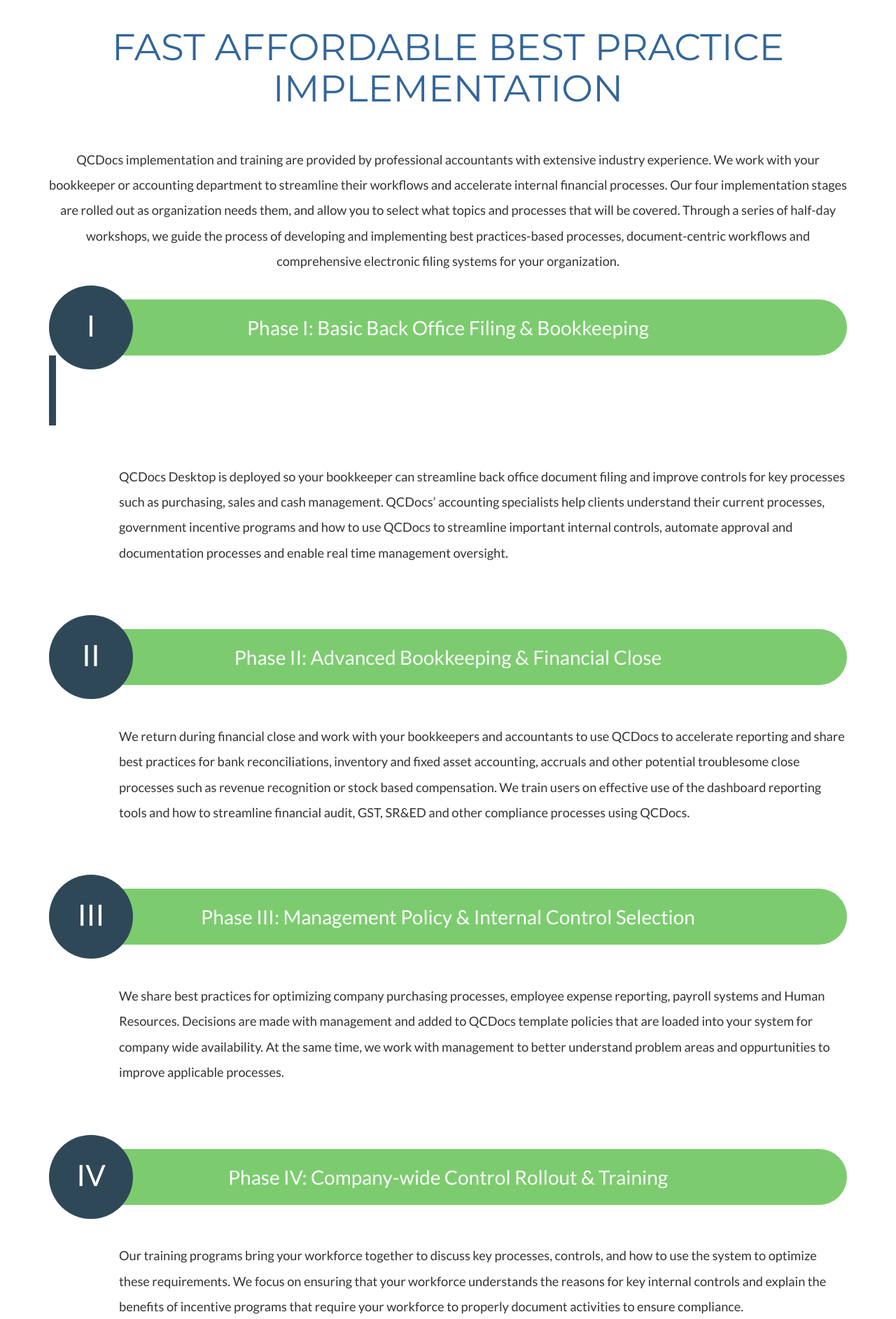
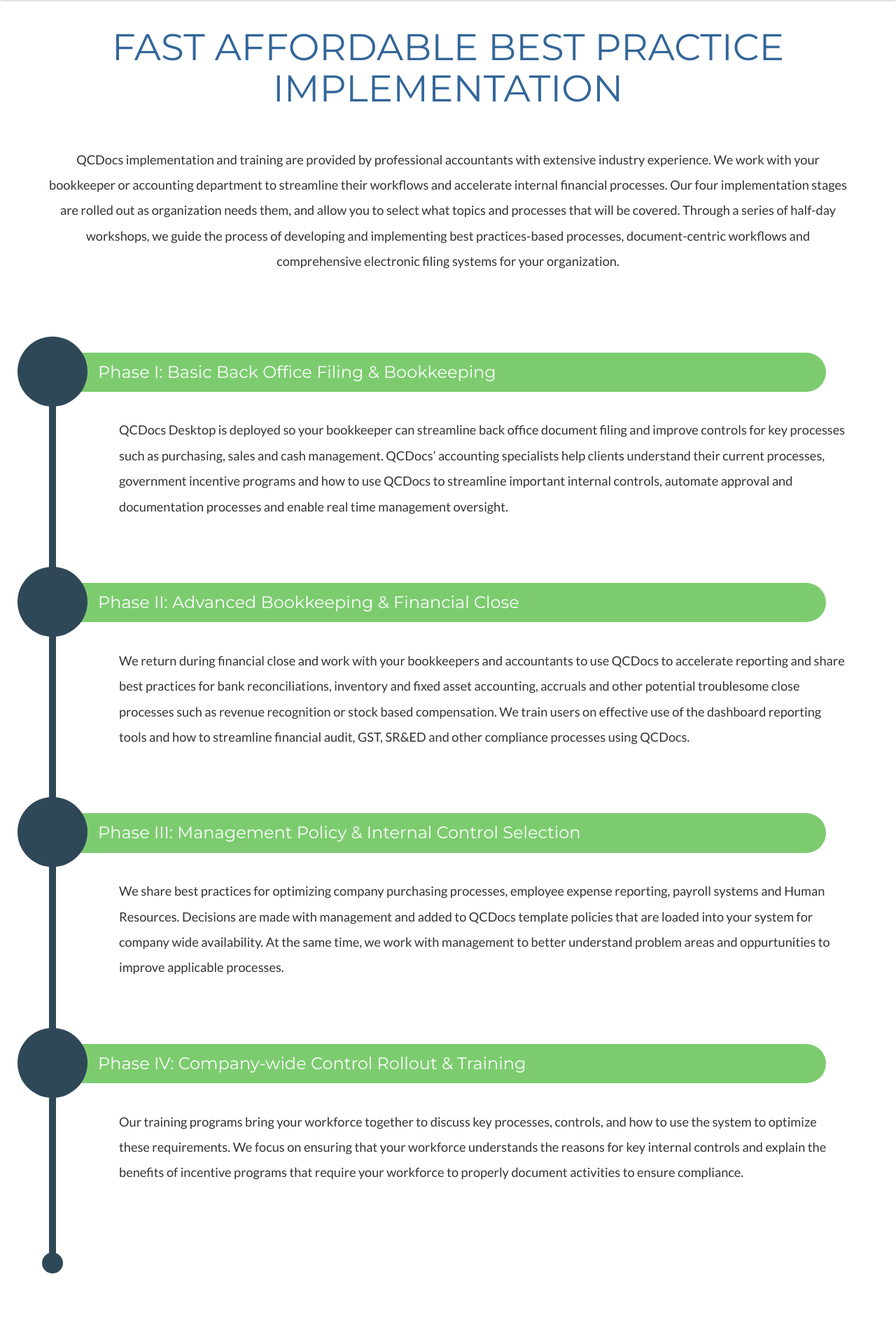
Before and after one commit to diachion/qcdocs, a PHP site: page /implementation.php in a window 1280 px wide. Shown: the part 52-1937 px from the top of the page at 70% size. Run offline with PHP 8.4, Linux system fonts and the light colour scheme.

Commit message:
Added timeline design to implementation page

```diff
--- a/css/global.css
+++ b/css/global.css
@@ -255,6 +255,7 @@ section {
   position: fixed;
   border: 0;
   background-color: #2F4858;
+  box-shadow: 0 1px 5px #888888;
   top: 0; }
   .navbar-default .navbar-brand img {
     width: 100%;
@@ -404,38 +405,49 @@ header {
 .col-md-6 {
   padding: 0 3em; }
 
-.vertical-line {
-  background: #2F4858;
-  width: 10px;
-  height: 100px; }
-
-.flexy {
-  display: flex;
-  align-items: center;
-  position: relative; }
-
-.timeline-circle {
-  background: #2F4858;
-  color: #fff;
-  font-size: 3em;
-  border-radius: 50%;
-  width: 120px;
-  height: 120px;
-  position: absolute;
-  top: -20px;
-  padding: 27px 0; }
-
 .timeline {
-  color: #fff;
-  font-size: 2em;
-  background: #7CCC6F;
-  width: 100%;
-  padding: 20px 0;
-  border-radius: 50px; }
-
-.timeline-p {
-  padding-left: 100px;
-  margin-bottom: 5em; }
+  position: relative;
+  list-style-type: none;
+  margin-top: 8em; }
+  .timeline::before {
+    position: absolute;
+    content: "";
+    width: 10px;
+    height: 100%;
+    left: 0;
+    background: #2F4858; }
+  .timeline .timeline-title {
+    position: relative;
+    background: #7CCC6F;
+    color: #fff;
+    padding: 15px 0;
+    border-radius: 40px;
+    left: -30px;
+    text-align: left;
+    padding-left: 60px; }
+    .timeline .timeline-title::before {
+      position: absolute;
+      content: "";
+      display: block;
+      width: 100px;
+      height: 100px;
+      background: #2F4858;
+      border-radius: 50%;
+      left: -55px;
+      top: -23px; }
+  .timeline .timeline-desc {
+    font-size: 1em;
+    margin-top: 2em;
+    margin-bottom: 5em;
+    text-align: left;
+    padding-left: 60px; }
+  .timeline .timeline-last .timeline-title {
+    background: none; }
+    .timeline .timeline-last .timeline-title::before {
+      width: 30px;
+      height: 30px;
+      left: -20px;
+      top: 5px; }
 
 /*------------------------------------*\
     SIDEBAR
@@ -447,6 +459,9 @@ footer {
   background: #2F4858;
   color: #fff;
   width: 100%;
-  padding: 2em 0; }
+  padding: 2em 0;
+  border-top: 3px solid #7CCC6F; }
+  footer span {
+    font-size: 1em; }
 
 /*# sourceMappingURL=global.css.map */
--- a/implementation.php
+++ b/implementation.php
@@ -13,7 +13,49 @@ include ("header.php");
         BODY CONTENT
 =============================================== -->
 <section class="container text-center">
+
   <h1>Fast Affordable Best Practice Implementation</h1>
+    <p>QCDocs implementation and training are provided by professional accountants with extensive industry experience. We work with your bookkeeper or accounting department to streamline their workflows and accelerate internal financial processes. Our four implementation stages are rolled out as organization needs them, and allow you to select what topics and processes that will be covered. Through a series of half-day workshops, we guide the process of developing and implementing best practices-based processes, document-centric workflows and comprehensive electronic filing systems for your organization.</p>
+
+  <ul class="timeline">
+    <li>
+      <div class="timeline-box">
+        <h3 class="timeline-title"><!-- <div class="timeline-num">I</div> --> Phase I: Basic Back Office Filing & Bookkeeping</h3>
+        <p class="timeline-desc">QCDocs Desktop is deployed so your bookkeeper can streamline back office document filing and improve controls for key processes such as purchasing, sales and cash management. QCDocs’ accounting specialists help clients understand their current processes, government incentive programs and how to use QCDocs to streamline important internal controls, automate approval and documentation processes and enable real time management oversight.</p>
+      </div>
+    </li>
+
+    <li>
+      <div class="timeline-box">
+        <h3 class="timeline-title"><!-- <div class="timeline-num">II</div> --> Phase II: Advanced Bookkeeping & Financial Close</h3>
+        <p class="timeline-desc">We return during financial close and work with your bookkeepers and accountants to use QCDocs to accelerate reporting and share best practices for bank reconciliations, inventory and fixed asset accounting, accruals and other potential troublesome close processes such as revenue recognition or stock based compensation. We train users on effective use of the dashboard reporting tools and how to streamline financial audit, GST, SR&ED and other compliance processes using QCDocs.</p>
+      </div>
+    </li>
+
+    <li>
+      <div class="timeline-box">
+        <h3 class="timeline-title"><!-- <div class="timeline-num2">III</div> --> Phase III: Management Policy & Internal Control Selection</h3>
+        <p class="timeline-desc">We share best practices for optimizing company purchasing processes, employee expense reporting, payroll systems and Human Resources. Decisions are made with management and added to QCDocs template policies that are loaded into your system for company wide availability. At the same time, we work with management to better understand problem areas and oppurtunities to improve applicable processes.</p>
+      </div>
+    </li>
+
+    <li>
+      <div class="timeline-box">
+        <h3 class="timeline-title"><!-- <div class="timeline-num2">IV</div> --> Phase IV: Company-wide Control Rollout & Training</h3>
+        <p class="timeline-desc">Our training programs bring your workforce together to discuss key processes, controls, and how to use the system to optimize these requirements. We focus on ensuring that your workforce understands the reasons for key internal controls and explain the benefits of incentive programs that require your workforce to properly document activities to ensure compliance.</p>
+      </div>
+    </li>
+
+    <li class="timeline-last">
+      <div class="timeline-box">
+        <h3 class="timeline-title"></h3>
+      </div>
+    </li>
+
+  </ul>
+
+
+<!--   <h1>Fast Affordable Best Practice Implementation</h1>
   <p>QCDocs implementation and training are provided by professional accountants with extensive industry experience. We work with your bookkeeper or accounting department to streamline their workflows and accelerate internal financial processes. Our four implementation stages are rolled out as organization needs them, and allow you to select what topics and processes that will be covered. Through a series of half-day workshops, we guide the process of developing and implementing best practices-based processes, document-centric workflows and comprehensive electronic filing systems for your organization.</p>
 
   <div class="flexy">
@@ -38,7 +80,7 @@ include ("header.php");
     <div class="timeline-circle">IV</div>
     <div class="timeline">Phase IV: Company-wide Control Rollout & Training</div>
   </div>
-    <p class="text-left timeline-p">Our training programs bring your workforce together to discuss key processes, controls, and how to use the system to optimize these requirements. We focus on ensuring that your workforce understands the reasons for key internal controls and explain the benefits of incentive programs that require your workforce to properly document activities to ensure compliance.</p>
+    <p class="text-left timeline-p">Our training programs bring your workforce together to discuss key processes, controls, and how to use the system to optimize these requirements. We focus on ensuring that your workforce understands the reasons for key internal controls and explain the benefits of incentive programs that require your workforce to properly document activities to ensure compliance.</p> -->
 </section>
 
 
--- a/sass/structure/_content.scss
+++ b/sass/structure/_content.scss
@@ -45,40 +45,107 @@
   padding: 0 3em;
 }
 
-.vertical-line {
-  background: $darkblue;
-  width: 10px;
-  height: 100px;
-}
+// -------- Timeline --------
 
-.flexy {
-  display: flex;
-  align-items: center;
-  position: relative;
-}
+// .vertical-line {
+//   background: $darkblue;
+//   width: 10px;
+//   height: 100px;
+// }
 
-.timeline-circle {
-  background: $darkblue;
-  color: #fff;
-  font-size: 3em;
-  border-radius: 50%;
-  width: 120px;
-  height: 120px;
-  position: absolute;
-  top: -20px;
-  padding: 27px 0;
-}
+// .flexy {
+//   display: flex;
+//   align-items: center;
+//   position: relative;
+// }
+
+// .timeline-circle {
+//   background: $darkblue;
+//   color: #fff;
+//   font-size: 3em;
+//   border-radius: 50%;
+//   width: 120px;
+//   height: 120px;
+//   position: absolute;
+//   top: -20px;
+//   padding: 27px 0;
+// }
+
+// .timeline {
+//   color: #fff;
+//   font-size: 2em;
+//   background: $darkgreen;
+//   width: 100%;
+//   padding: 20px 0;
+//   border-radius: 50px;
+// }
+
+// .timeline-p {
+//   padding-left: 100px;
+//   margin-bottom: 5em;
+// }
 
 .timeline {
-  color: #fff;
-  font-size: 2em;
-  background: $darkgreen;
-  width: 100%;
-  padding: 20px 0;
-  border-radius: 50px;
+  position: relative;
+  list-style-type: none;
+  margin-top: 8em;
+  &::before {
+    position: absolute;
+    content: "";
+    width: 10px;
+    height: 100%;
+    left: 0;
+    background: $darkblue;
+  }
+  .timeline-title {
+    position: relative;
+    background: $darkgreen;
+    color: #fff;
+    padding: 15px 0;
+    border-radius: 40px;
+    left: -30px;
+    text-align: left;
+    padding-left: 60px;
+    &::before {
+      position: absolute;
+      content: "";
+      display: block;
+      width: 100px;
+      height: 100px;
+      background: $darkblue;
+      border-radius: 50%;
+      left: -55px;
+      top: -23px;
+    }
+    // .timeline-num {
+    //   display: inline-block;
+    //   position: relative;
+    //   font-size: 24px;
+    //   left: -70px;
+    // }
+    // .timeline-num2 {
+    //   display: inline-block;
+    //   position: relative;
+    //   font-size: 24px;
+    //   left: -90px;
+    // }
+  }
+  .timeline-desc {
+    font-size: 1em;
+    margin-top: 2em;
+    margin-bottom: 5em;
+    text-align: left;
+    padding-left: 60px;
+  }
+  .timeline-last {
+    .timeline-title {
+      background: none;
+      &::before {
+        width: 30px;
+        height: 30px;
+        left: -20px;
+        top: 5px;
+      }
+    }
+  }
 }
-
-.timeline-p {
-  padding-left: 100px;
-  margin-bottom: 5em;
-}
--- a/sass/structure/_footer.scss
+++ b/sass/structure/_footer.scss
@@ -2,8 +2,12 @@
     FOOTER
 \*------------------------------------*/
 footer {
-  background: #2F4858;
+  background: $darkblue;
   color: #fff;
   width: 100%;
   padding: 2em 0;
+  border-top: 3px solid $darkgreen;
+  span {
+    font-size: 1em;
+  }
 }
--- a/sass/structure/_navigation.scss
+++ b/sass/structure/_navigation.scss
@@ -12,6 +12,7 @@
   position: fixed;
   border: 0;
   background-color: #2F4858;
+  box-shadow: 0 1px 5px #888888;
   top: 0;
   .navbar-brand {
     img {
```
Also changed, not shown: 1 other file.
